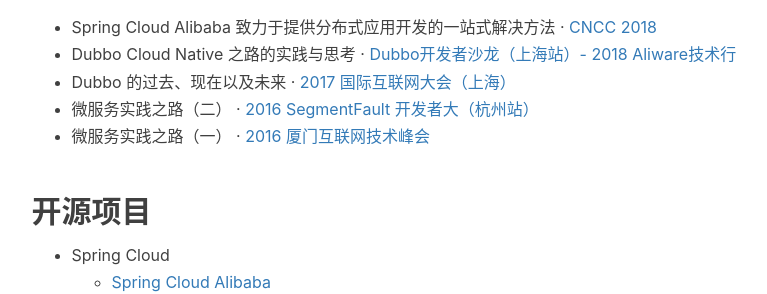
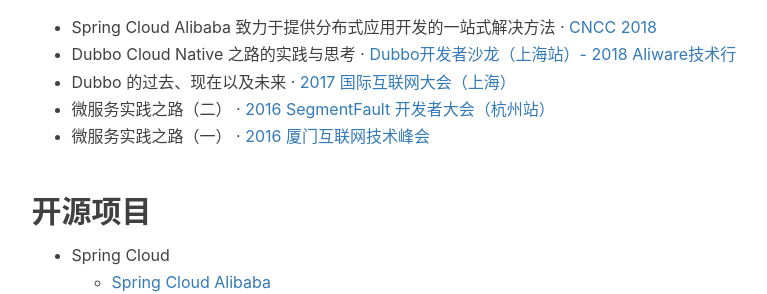
Before and after one commit to mercyblitz/mercyblitz.github.io, a Jekyll site: the page built from about.html, in a window 1280 px wide and 900 px high, scrolled down 1242 px. Shown: the part 161-455 px from the top of the window, without its empty margins (136-903 px from the left). Built offline with Jekyll 4.4.1, drawn with Linux system fonts in a browser that asks for light colours; nearby versions of some CDN libraries; comment, search, counter and statistics services are not loaded.

Commit message:
Update zh.md

```diff
--- a/_includes/about/zh.md
+++ b/_includes/about/zh.md
@@ -40,7 +40,7 @@
 - Spring Cloud Alibaba 致力于提供分布式应用开发的一站式解决方法 · [CNCC 2018](http://cncc2018.ccf.org.cn/cms/show.action?code=publish_ff80808162f165f90163070bf87105de&siteid=100000&channelid=0000000002)
 - Dubbo Cloud Native 之路的实践与思考 · [Dubbo开发者沙龙（上海站）- 2018 Aliware技术行](https://www.itdks.com/eventlist/detail/2307)
 - Dubbo 的过去、现在以及未来 · [2017 国际互联网大会（上海）](http://2017.thegiac.com/)
-- 微服务实践之路（二） · [2016 SegmentFault 开发者大（杭州站）](https://segmentfault.com/sfdc-2016/hz)
+- 微服务实践之路（二） · [2016 SegmentFault 开发者大会（杭州站）](https://segmentfault.com/sfdc-2016/hz)
 - 微服务实践之路（一） · [2016 厦门互联网技术峰会](https://www.bagevent.com/event/227489)
 
 
```
